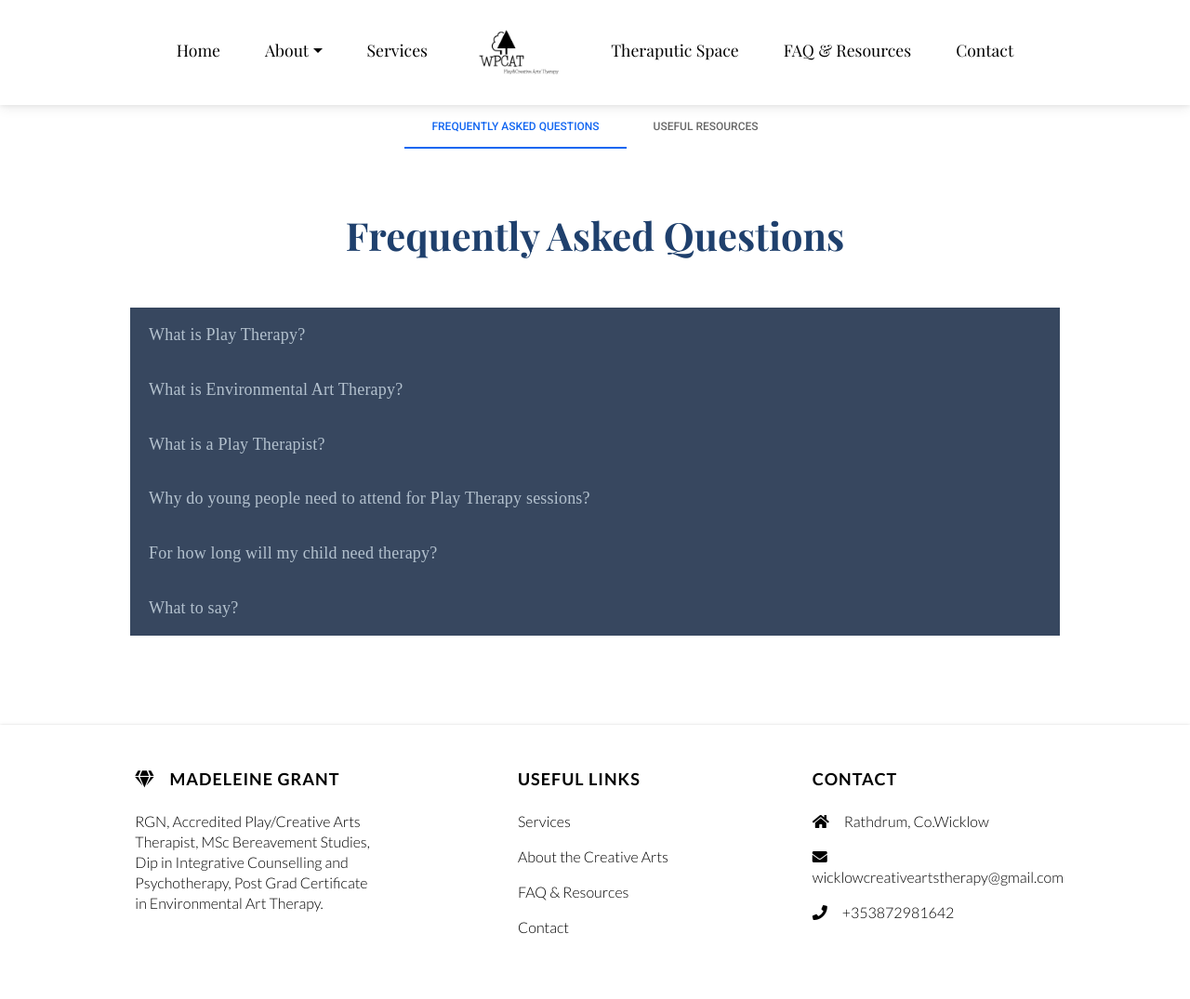
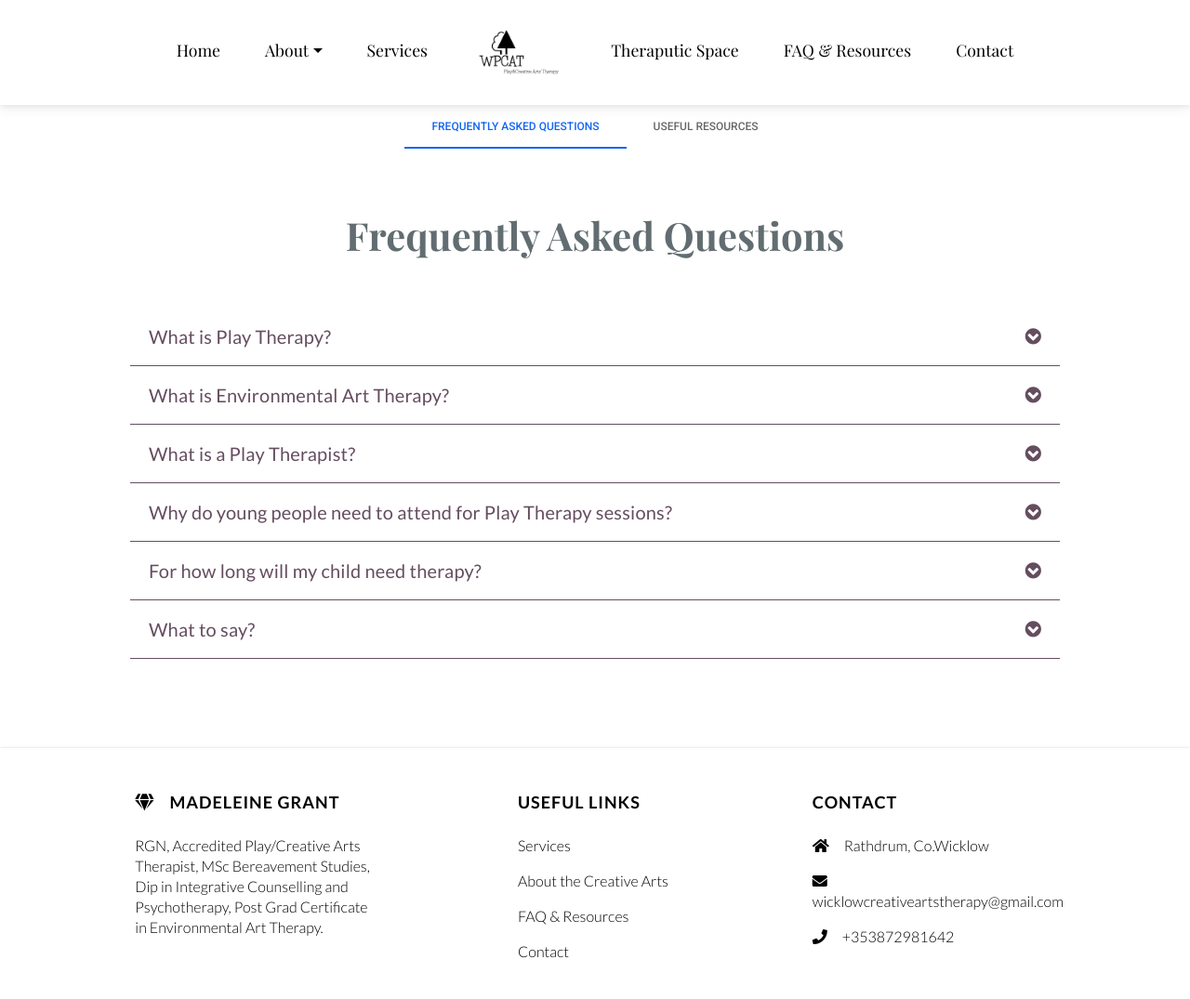
Before and after one commit to ClaireLally8/WicklowPCAT, a Flask app: page /resources-and-faq in a window 1280 px wide. Shown: the whole page at 93% size. Before the commit the page ends 1005 px from the top, so only its background shows below. Run offline with Flask 2, Linux system fonts and the light colour scheme; some libraries are stand-ins or nearby versions.

Commit message:
FAQ & Resources page

```diff
--- a/helpers/faq.py
+++ b/app/helpers.py
@@ -22,3 +22,39 @@ faq = [{
   "question": "What to say?",
   "answer": "When the young person asks why they are to attend play therapy sessions  - give them a truthful answer e.g.  ‘you seem to be having difficulties with ….. and we feel play therapy might help you with these issues’."
 }]
+
+resources = [{
+  "name": "Play Therapy Ireland",
+  "url":"https://playtherapy.ie/",
+  "image":"../static/images/play_therapy_ireland.jpeg"
+},
+{
+  "name": "Professional Standards Authority",
+  "url":"https://www.professionalstandards.org.uk/",
+  "image":"../static/images/professional_standards_authority.jpeg"
+},
+{
+  "name": "Academy of Play and Child Psychotherapy",
+  "url":"https://apac.org.uk/",
+  "image":"../static/images/apac.jpeg"
+},
+{
+  "name": "The Irish Childhood Bereavement Network",
+  "url":"https://www.childhoodbereavement.ie/",
+  "image":"../static/images/childhood_berevement_network.jpeg"
+},
+{
+  "name": "The Child and Family Agency",
+  "url":"https://www.tusla.ie/",
+  "image":"../static/images/tusla.png"
+},
+{
+  "name": "Rainbows Ireland",
+  "url":"https://www.rainbowsireland.ie/",
+  "image": "../static/images/rainbows.png"
+},
+{
+  "name": "Shapes of Grief",
+  "url":"https://www.shapesofgrief.com/",
+  "image": "../static/images/shapes_of_grief.jpg"
+}]
--- a/app/main.py
+++ b/app/main.py
@@ -1,6 +1,6 @@
-from flask import Flask, render_template, session, request, redirect
+from flask import Flask, render_template, redirect
 
-from helpers.faq import faq
+from .helpers import faq, resources
 
 app= Flask(__name__)
 
@@ -26,7 +26,7 @@ def the_space():
 
 @app.route('/resources-and-faq')
 def FAQ():
-  return render_template('FAQ.html', faq = faq)
+  return render_template('FAQ.html', faq = faq, resources = resources)
 
 @app.route('/contact')
 def contact():
--- a/app/static/css/accordion.css
+++ b/app/static/css/accordion.css
@@ -1,29 +1,31 @@
 button.accordion {
     width: 100%;
-    background-color: #37475F;
     border: none;
     outline: none;
     text-align: left;
     padding: 15px 20px;
-    font-size: 18px;
-    color: #B3C1CE;
+    font-size: 20px;
+    color: var(--s-purple);
+    background-color: transparent;
+    border-bottom:1px var(--s-purple) solid;
     cursor: pointer;
+    font-family:Lato;
+    font-weight:400;
     transition: background-color 0.2s linear;
   }
 
   button.accordion:after {
-    content: '\f055';
+    content: '\f13a';
     font-family: "fontawesome";
-    font-size: 14px;
+    font-size: 20px;
     float: right;
 
   }
   button.accordion.is-open:after {
-    content: '\f056';
+    content: '\f139';
   }
   button.accordion:hover,
   button.accordion.is-open {
-    background-color: #CDA21F;
     color: #253443;
     -webkit-transition: background-color 300ms linear, color 1s linear;
     -moz-transition: background-color 300ms linear, color 1s linear;
@@ -42,7 +44,6 @@ button.accordion {
       letter-spacing:0.2px;
   }
   .accordion-content {
-    background-color: #FBFCFB;
     padding: 0 1.2rem;
     max-height: 0;
     overflow: hidden;
@@ -54,11 +55,11 @@ button.accordion {
     width: 80%;
   }
   .accordionicon {
-      color:#253443;
+      color:black;
       text-decoration:none;
   }
   .accordionicon:hover {
-      color:#CDA21F;
+      color: black;
       -webkit-transition: color 1s;
       -moz-transition:    color 1s;
       -ms-transition:     color 1s;
--- a/app/static/css/styles.css
+++ b/app/static/css/styles.css
@@ -1,11 +1,11 @@
 @import url('https://fonts.googleapis.com/css2?family=Lato:ital,wght@0,100;0,300;0,400;0,700;0,900;1,100;1,300;1,400;1,700;1,900&family=Playfair+Display:wght@400;500;600;700;800&display=swap');
+
 :root {
 	--p-darkpurple: #642D2C;
-    --p-navy: #1F406D;
-    --s-gold: #C69617;
-    --s-gray:#B6B1AF;
+	--p-navy: #626D71;
+	--s-gold: #DDBC95;
+	--s-gray:#CDCDC0;
 	--s-purple: #654D60;
-
 }
 * {
 	box-sizing: border-box;
--- a/app/templates/FAQ.html
+++ b/app/templates/FAQ.html
@@ -19,7 +19,7 @@
      {% include "components/FAQ.html" %}
    </div>
    <div class="tab-pane fade" id="profile0" role="tabpanel" aria-labelledby="profile-tab0">
-     Tab 2 content
+    {% include "components/resources.html" %}
    </div>
  </div>
 {% endblock %}
--- a/app/templates/components/FAQ.html
+++ b/app/templates/components/FAQ.html
@@ -4,13 +4,11 @@
         {% for q in faq %}
         <button class="accordion accordionhead">{{q.question}}</button>
         <div class="accordion-content">
-          <hr class="my-4">
-          <div class="row accordioninside">
+          <div class="row accordioninside my-5">
             <div class="col-12">
               <p>{{q.answer}}</p>
             </div>
           </div>
-          <hr class="my-4">
         </div>
         {% endfor %}
       </div>
--- /dev/null
+++ b/app/templates/components/resources.html
@@ -0,0 +1,18 @@
+<div>
+    <h1 class="text-center my-5">Useful Resources</h1>
+    <div class="container">
+      <div class="row">
+      {% for resource in resources %}
+      <div class="col-sm-6 col-md-6 col-lg-4 my-5">
+        <div class="card shadow-3 py-2">
+          <img src="{{ resource.image }}" class="px-5 card-img-top" alt="{{resource.name}}" />
+          <div class="card-body">
+            <h5 class="card-title pb-2">{{ resource.name}}</h5>
+            <a href="{{resource.url}}" target="_blank" class="btn px-4">Open Site</a>
+          </div>
+        </div>
+      </div>
+      {% endfor %}
+    </div>
+  </div>
+</div>
--- a/app/templates/structure.html
+++ b/app/templates/structure.html
@@ -5,7 +5,9 @@
       <meta name="viewport" content="width=device-width, initial-scale=1.0">
       <meta http-equiv="X-UA-Compatible" content="ie=edge">
       <title>Wicklow Play & Creative Arts Therapy</title>
-      <link href="https://cdnjs.cloudflare.com/ajax/libs/font-awesome/5.15.1/css/all.min.css" rel="stylesheet"/>
+      <link rel="stylesheet" href="https://cdnjs.cloudflare.com/ajax/libs/font-awesome/4.7.0/css/font-awesome.css" />
+    <link rel="stylesheet" href="https://use.fontawesome.com/releases/v5.1.1/css/all.css" integrity="sha384-O8whS3fhG2OnA5Kas0Y9l3cfpmYjapjI0E4theH4iuMD+pLhbf6JI0jIMfYcK3yZ" crossorigin="anonymous">
+    <link rel="stylesheet" href="https://stackpath.bootstrapcdn.com/font-awesome/4.7.0/css/font-awesome.min.css" />
       <link href="https://fonts.googleapis.com/css?family=Roboto:300,400,500,700&display=swap" rel="stylesheet"/>
       <link href="https://cdnjs.cloudflare.com/ajax/libs/mdb-ui-kit/3.10.1/mdb.min.css" rel="stylesheet"/>
       <link rel="stylesheet" href="{{ url_for('static', filename='css/styles.css') }}" type="text/css"/>
```
Also changed, not shown: other parts of app/static/css/styles.css (+21 -18 lines), app/templates/services.html (+28 -36 lines), app/static/images/apac.jpeg (renamed from app/static/images/apac_bg.jpeg), app/static/images/childhood_berevement_network.jpeg (added), app/static/images/childhood_berevement_network.png (added), app/static/images/play_therapy_ireland.jpeg (renamed from app/static/images/ptirl_bg.jpeg), app/static/images/professional_standards_authority.jpeg (renamed from app/static/images/PSA+hi-res.jpeg), app/static/images/rainbows.png (renamed from app/static/images/Rainbows+with+weblink.png), app/static/images/shapes_of_grief.jpg (renamed from app/static/images/Shapes-of-Grief-logo-GC-061218-v0.2FA.jpg), app/static/images/tusla.png (added). Lines whose indentation alone changed are shown as unchanged.
